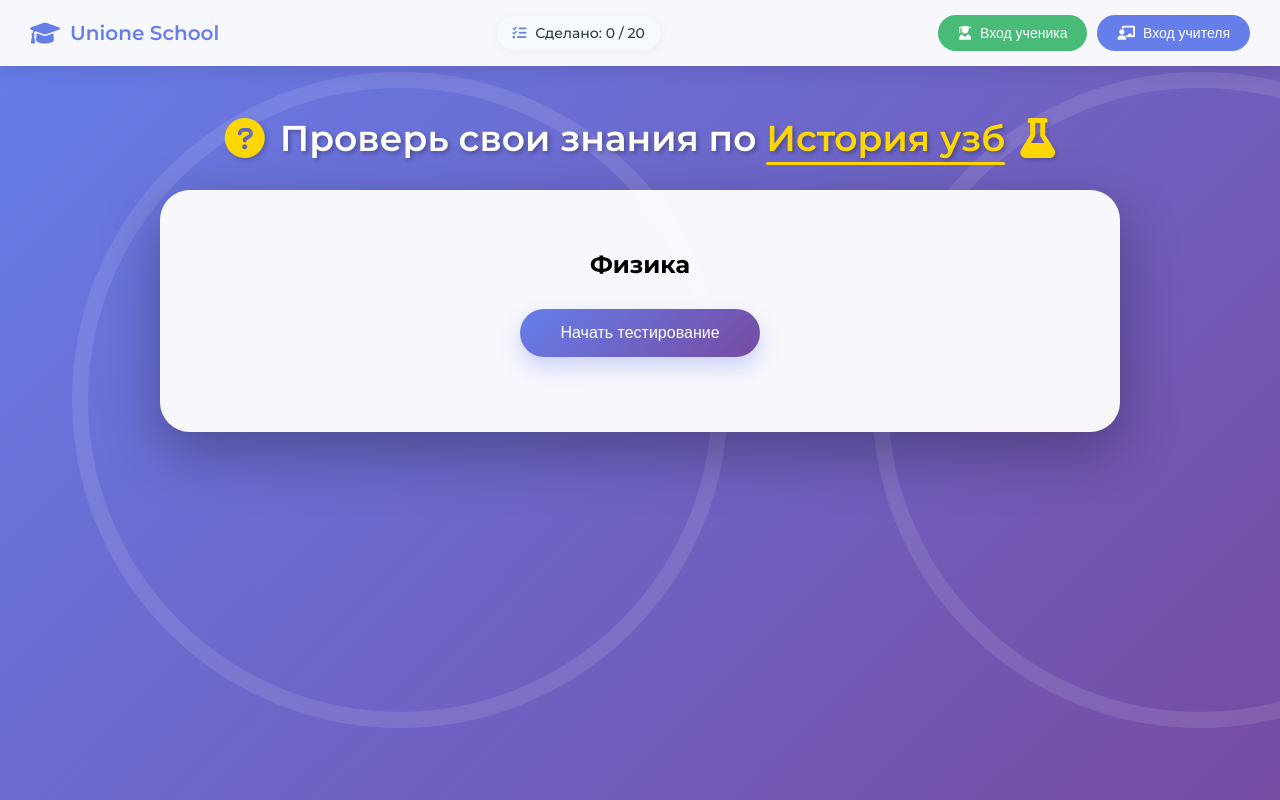
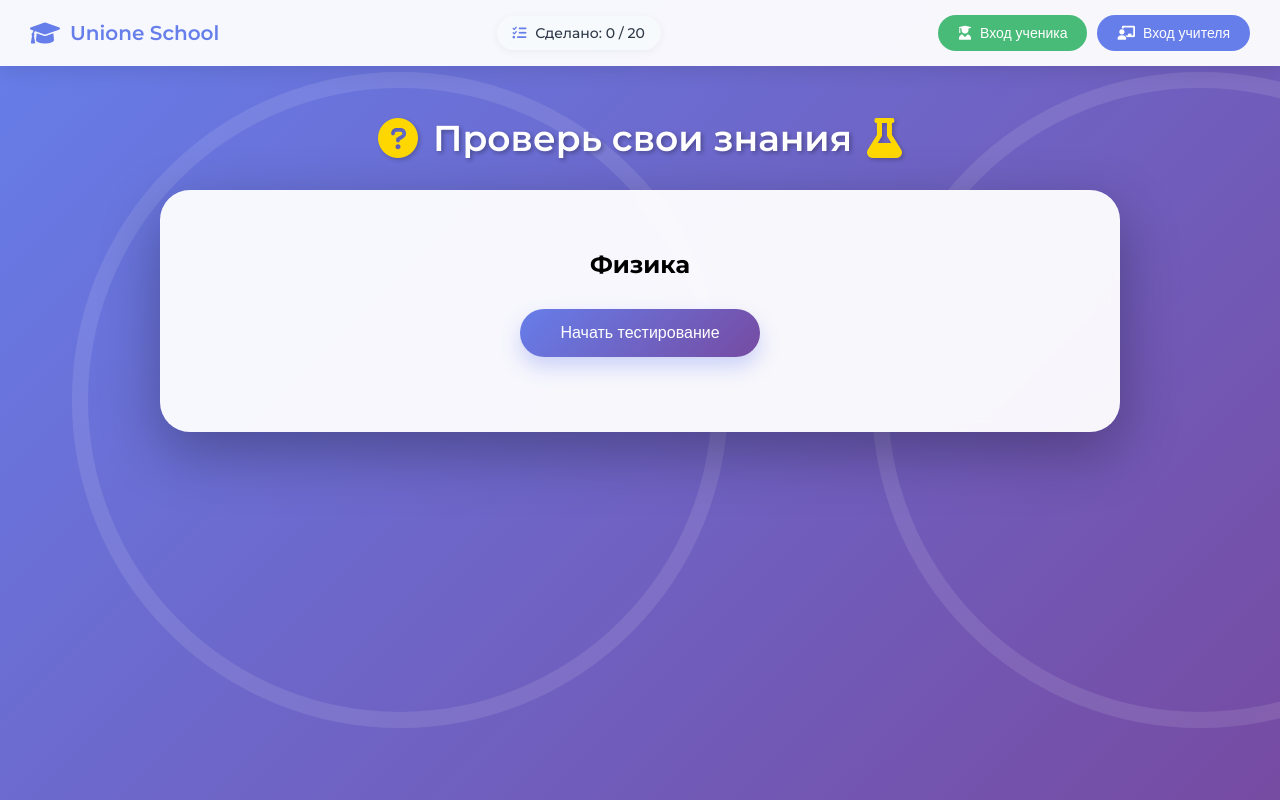
Before and after one commit to bexryzman09-cell/biologia, a website: page index.html in a window 1280 px wide. Drawn offline with Linux system fonts and the light colour scheme.

Commit message:
html css js

```diff
--- a/index.html
+++ b/index.html
@@ -36,7 +36,7 @@
     <div class="container">
         <div class="header-with-icon">
             <i class="fas fa-question-circle"></i>
-            <h1 class="survey__title">Проверь свои знания по <span class="survey__title--span">История узб</span></h1>
+            <h1 class="survey__title">Проверь свои знания </h1>
             <i class="fas fa-flask"></i>
         </div>
 
@@ -92,7 +92,7 @@
             <h2>Вход для учителя</h2>
         </div>
 
-        <!-- <div class="teacher-list">
+
             <h4><i class="fas fa-users"></i> Учителя:</h4>
             <div class="teacher-grid">
                 <div class="teacher-card" data-username="Иванова М.И." data-password="биология2024">
```
